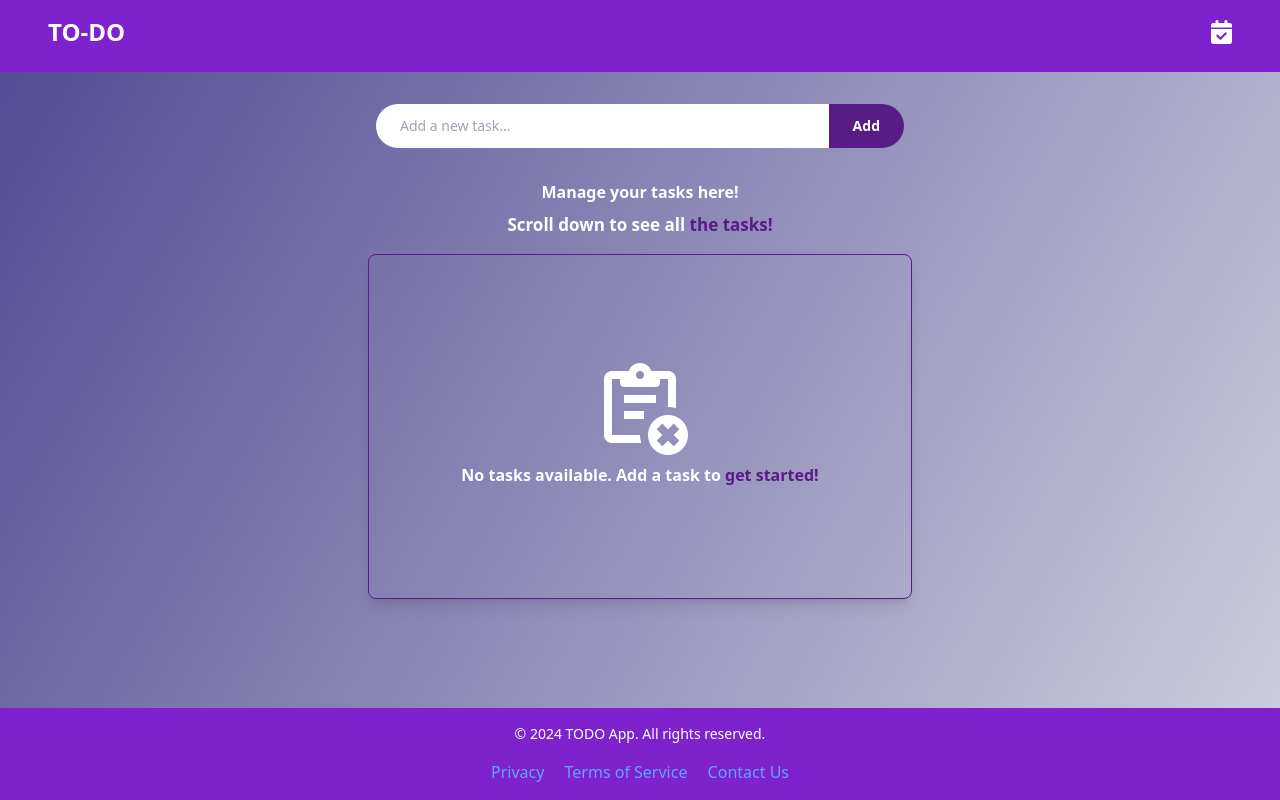
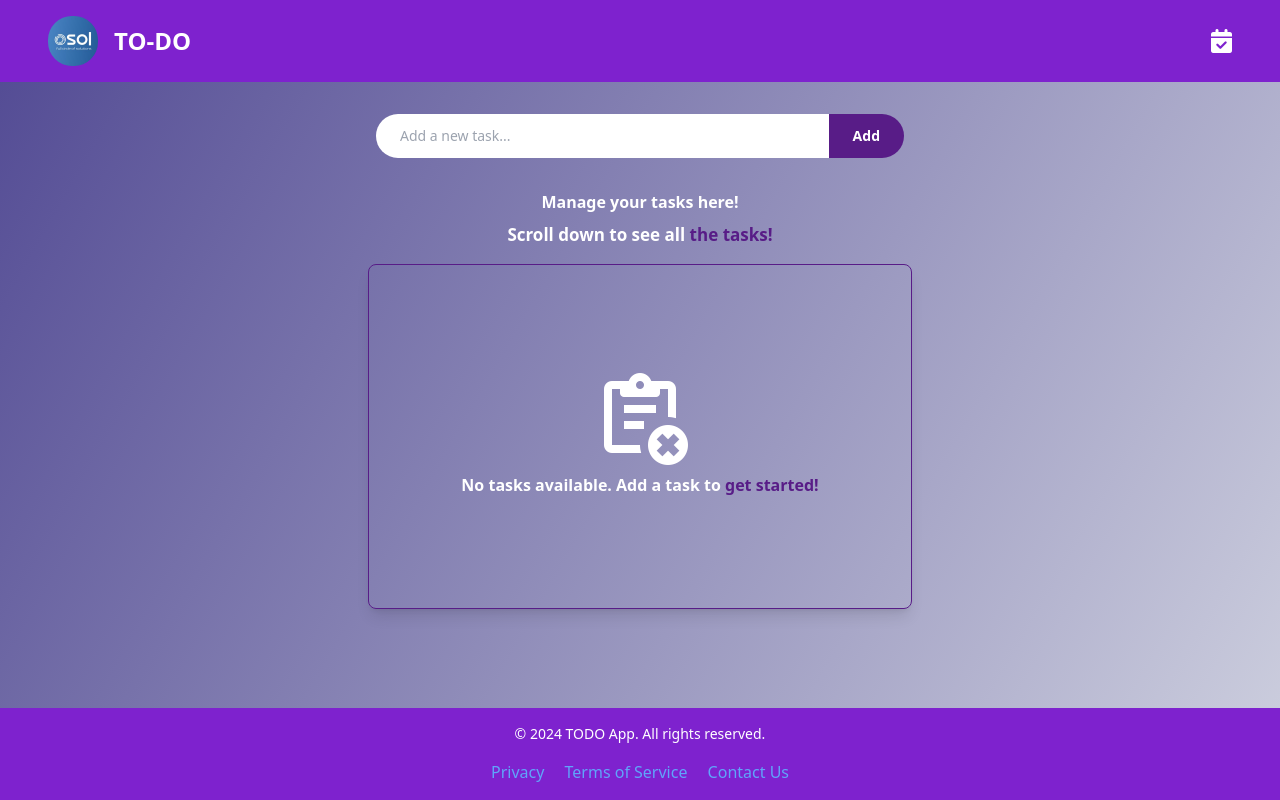
Before and after one commit to Waqar-Mehmood-Osol-Tech/MERN-Osol-Waqar, a plain HTML site: page index.html in a window 1280 px wide. Drawn offline with nearby package versions, Linux system fonts and the light colour scheme.

Commit message:
22-08-24 updates in header nad addition of logo addition

```diff
--- a/index.html
+++ b/index.html
@@ -93,9 +93,14 @@
 </head>
 <body class="text-white flex flex-col min-h-screen">
     <!-- Header -->
-    <header class="relative flex justify-between w-full bg-purple-700 p-4 text-white text-center lg:px-12">
-        <h1 class="text-2xl font-bold mb-2">TO-DO</h1>
-        <span class="text-2xl text-white"><i class="fa-solid fa-calendar-check"></i></span>
+    <header class="relative flex justify-between items-center w-full bg-purple-700 p-4 text-white text-center lg:px-12">
+        <div class="flex flex-row justify-center items-center gap-4">
+         <img src="./osol-logo.jpg" alt="logo" width="50px" height="50px" class="rounded-3xl">
+            <h1 class="text-2xl font-bold ">TO-DO</h1>
+        </div>
+        <div>
+            <span class="text-2xl text-white"><i class="fa-solid fa-calendar-check"></i></span>
+        </div>
     </header>
 
     <!-- Main -->
```
Also changed, not shown: osol-logo.jpg (added).
